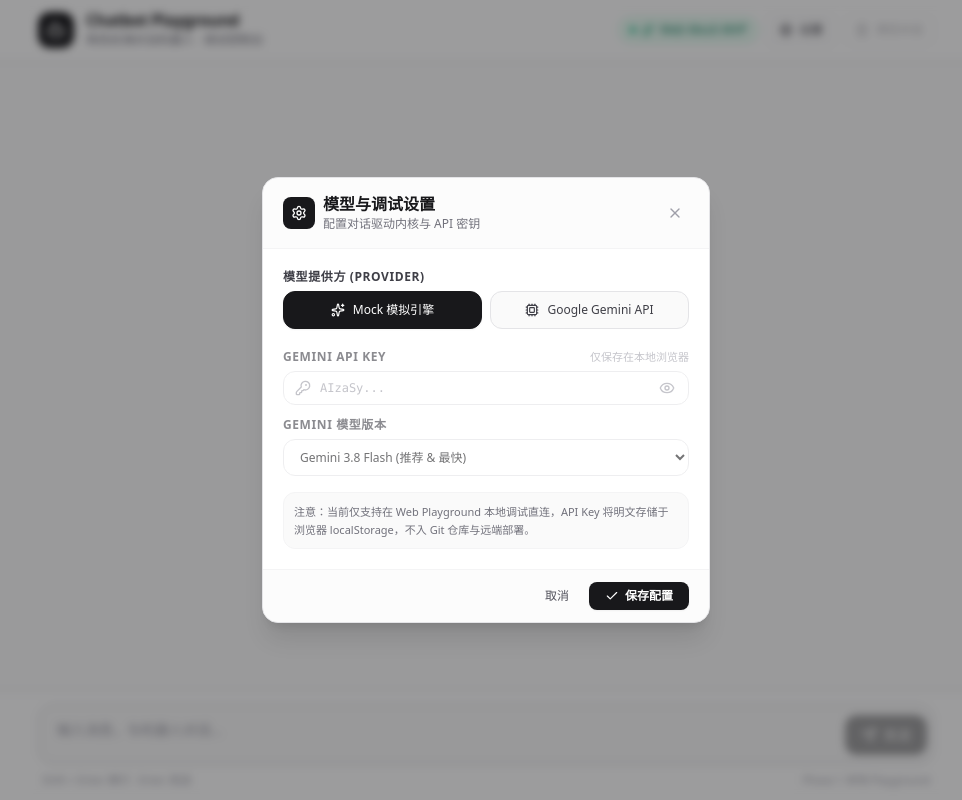
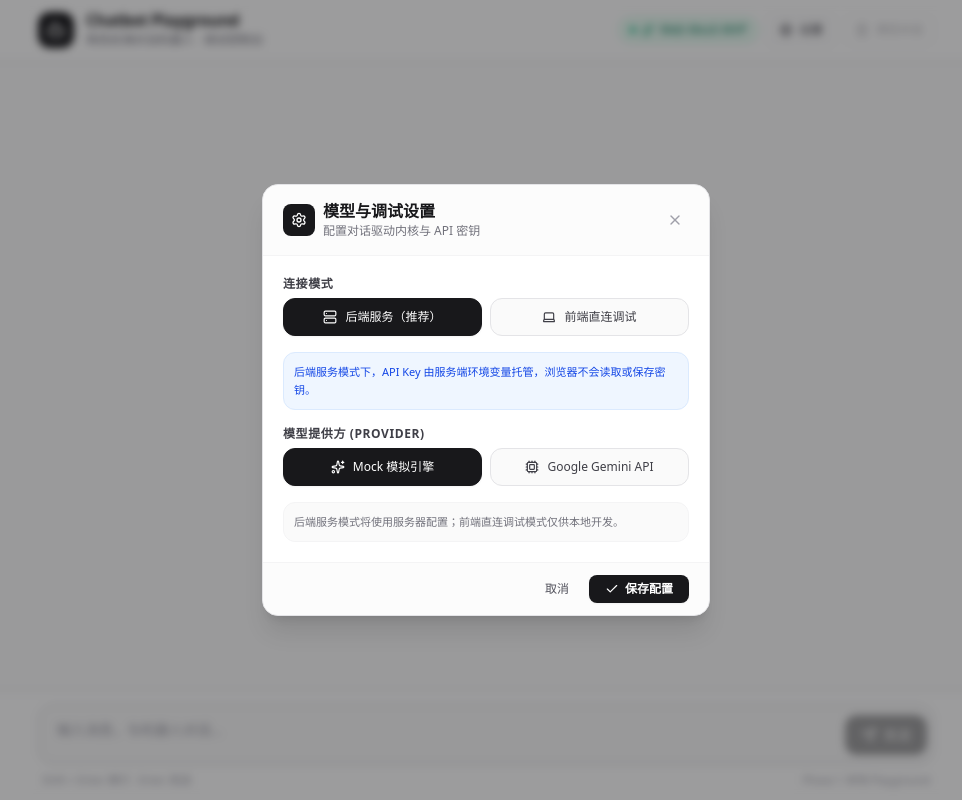
Before and after one commit to AlanLi1091/Gemini-STT-LLM-TTS-01, a React (Vite) app: page / in a window 1280 px wide. Both pictures are taken after a click on the button "设置". Shown: the whole page, without its empty margins (154-1116 px from the left). Built offline with nearby package versions, Linux system fonts and the light colour scheme.

Commit message:
feat(web): add backend connection settings mode (Task 13 Step 2)

```diff
--- a/dev-docs/tests.md
+++ b/dev-docs/tests.md
@@ -1,7 +1,7 @@
 # 测试套件与测试用例台账
 
 > **维护规范**：
-> 1. 本文档是本项目的自动化测试全景台账，完整记录所有测试文件（19 个套件）与具体测试用例（152 个断言项）。
+> 1. 本文档是本项目的自动化测试全景台账，完整记录所有测试文件（19 个套件）与具体测试用例（154 个断言项）。
 > 2. **铁律联动**：后续开发中，每次有新功能开发、重构或测试内容更新时，**必须同步在此台账中维护新增或修改的测试项**，保持与实际测试套件 100% 同步。
 
 ## 1. 测试套件概览看板
@@ -15,8 +15,8 @@
 | 5 | `src/test/task5-interactions.test.tsx` | Task 5 | 体验细节（ADR-005不可变ID / IME防误发 / 清空会话 / 触底滚动） | 7 | ✅ 通过 |
 | 6 | `src/test/chat-adapter-contract.test.ts` | Task 6 / 10 | ChatAdapter 通用契约测试套件（Mock & Gemini send/stream） | 14 | ✅ 通过 |
 | 7 | `src/test/gemini-adapter.test.ts` | Task 7 / 10 | GeminiChatAdapter send & stream 单测（网络全Mock/错误转译/用量提取） | 29 | ✅ 通过 |
-| 8 | `src/test/settings-storage.test.ts` | Task 8 | AppSettings 本地存储、防御性解析与不可见字符清洗 | 10 | ✅ 通过 |
-| 9 | `src/test/settings.test.tsx` | Task 8 | SettingsModal 弹窗交互、表单校验与 Adapter 联动 | 7 | ✅ 通过 |
+| 8 | `src/test/settings-storage.test.ts` | Task 8 / Task 13 Step 2 | AppSettings 本地存储、防御性解析、连接模式迁移与不可见字符清洗 | 11 | ✅ 通过 |
+| 9 | `src/test/settings.test.tsx` | Task 8 / Task 13 Step 2 | SettingsModal 弹窗交互、连接模式、表单校验与 Adapter 联动 | 8 | ✅ 通过 |
 | 10 | `src/hooks/useChat.test.ts` | Task 3 / 9 / 10 | useChat Hook 领域逻辑状态机（流式驱动/中断/重试/生命周期） | 13 | ✅ 通过 |
 | 11 | `src/test/error-and-usage-components.test.tsx` | Task 9 | TokenUsageBadge 徽章与 ChatErrorBanner 错误横幅纯组件测试 | 15 | ✅ 通过 |
 | 12 | `src/test/error-and-usage-integration.test.tsx` | Task 9 | 错误横幅展示/重试/设置联动及 Token 徽章端到端集成测试 | 3 | ✅ 通过 |
@@ -27,7 +27,7 @@
 | 17 | `server/test/chat-stream.test.ts` | Task 12 | SSE 流式管道、心跳、续传声明与中断级联 | 7 | ✅ 通过 |
 | 18 | `server/test/chat-adapter-stream-source.test.ts` | Task 12 | Adapter 自动选择、Mock 降级与标准错误 SSE 透传 | 3 | ✅ 通过 |
 | 19 | `src/test/remote-chat-adapter.test.ts` | Task 13 | RemoteChatAdapter 的 SSE 消费、错误映射与 AbortSignal 传递 | 6 | ✅ 通过 |
-| **合计** | **19 个测试文件** | **Phase 1, 2 & Phase 3** | **全链路领域内核、共享适配器、UI 交互与服务端流式管道** | **152** | **✅ 100% 通过** |
+| **合计** | **19 个测试文件** | **Phase 1, 2 & Phase 3** | **全链路领域内核、共享适配器、UI 交互与服务端流式管道** | **154** | **✅ 100% 通过** |
 
 ---
 
@@ -173,8 +173,8 @@
 - [x] **流式迭代过程中抛出网络异常时转译为 NETWORK_ERROR**
 - [x] **流式调用 SDK 抛出 429 配额异常时转译为 RATE_LIMIT**
 
-### 2.8 `src/test/settings-storage.test.ts` (10 项)
-> **任务对应**：Task 8 · AppSettings 本地存储、防御性解析与不可见字符清洗
+### 2.8 `src/test/settings-storage.test.ts` (11 项)
+> **任务对应**：Task 8 / Task 13 Step 2 · AppSettings 本地存储、防御性解析、连接模式迁移与不可见字符清洗
 
 
 #### Settings persistence and sanitization (ADR-006, Task 8) > sanitizeSettings (防御性解析)
@@ -190,9 +190,10 @@
 - [x] **带首尾空白的 key 在 saveSettings 存入前与 loadSettings 读取后均保持干净 trim**
 - [x] **localStorage 存有损坏的 JSON 字符串时，优雅捕获并回退默认设置**
 - [x] **localStorage 缺少部分字段时，缺失字段自动补齐安全默认值**
+- [x] **新版非法连接模式回退后端服务，旧版配置迁移为前端直连调试模式**
 
-### 2.9 `src/test/settings.test.tsx` (7 项)
-> **任务对应**：Task 8 · SettingsModal 弹窗交互、表单校验与 Adapter 联动
+### 2.9 `src/test/settings.test.tsx` (8 项)
+> **任务对应**：Task 8 / Task 13 Step 2 · SettingsModal 弹窗交互、连接模式、表单校验与 Adapter 联动
 
 
 #### Task 8: 设置面板与模型切换组件行为测试
@@ -203,6 +204,7 @@
 - [x] **⑤ API Key 默认掩码 (password)，点击 eye 按钮切换为明文 (text)**
 - [x] **⑥ 符合无障碍要求：具备 role="dialog"、aria-modal 与 aria-labelledby**
 - [x] **⑦ settings 变更后 activeAdapter 依据 settings.provider / geminiApiKey / geminiModel 重新实例化**
+- [x] **⑧ 后端服务模式隐藏并清除浏览器 API Key，且允许无 Key 保存**
 
 ### 2.10 `src/hooks/useChat.test.ts` (13 项)
 > **任务对应**：Task 3 / 9 / 10 · useChat Hook 领域逻辑状态机（流式驱动/中断/重试/生命周期）
--- a/src/components/SettingsModal.tsx
+++ b/src/components/SettingsModal.tsx
@@ -1,6 +1,6 @@
 import React, { useState, useEffect, useRef } from 'react';
-import { Settings, Eye, EyeOff, X, KeyRound, Cpu, Sparkles, Check, AlertCircle } from 'lucide-react';
-import { AppSettings, AVAILABLE_GEMINI_MODELS, ProviderType } from '../types';
+import { Settings, Eye, EyeOff, X, KeyRound, Cpu, Sparkles, Check, AlertCircle, Server, Laptop } from 'lucide-react';
+import { AppSettings, AVAILABLE_GEMINI_MODELS, ConnectionMode, ProviderType } from '../types';
 
 export interface SettingsModalProps {
   isOpen: boolean;
@@ -16,6 +16,7 @@
   onSave,
 }) => {
   // 草稿态状态管理 (Draft-Confirm 模式)
+  const [draftConnectionMode, setDraftConnectionMode] = useState<ConnectionMode>(settings.connectionMode);
   const [draftProvider, setDraftProvider] = useState<ProviderType>(settings.provider);
   const [draftApiKey, setDraftApiKey] = useState<string>(settings.geminiApiKey);
   const [draftModel, setDraftModel] = useState<string>(settings.geminiModel);
@@ -28,6 +29,7 @@
   // 当弹窗打开时，重置草稿态与错误，并捕获焦点
   useEffect(() => {
     if (isOpen) {
+      setDraftConnectionMode(settings.connectionMode);
       setDraftProvider(settings.provider);
       setDraftApiKey(settings.geminiApiKey);
       setDraftModel(settings.geminiModel);
@@ -61,15 +63,16 @@
     const cleanedKey = draftApiKey.trim().replace(/[^\x20-\x7E]/g, '');
 
     // 校验规则：provider 切到 gemini 且 key 为空 → 行内提示 + 阻止保存
-    if (draftProvider === 'gemini' && !cleanedKey) {
+    if (draftConnectionMode === 'direct' && draftProvider === 'gemini' && !cleanedKey) {
       setValidationError('切换为 Gemini 模型时，请输入有效的 API Key');
       return;
     }
 
     setValidationError(null);
     onSave({
+      connectionMode: draftConnectionMode,
       provider: draftProvider,
-      geminiApiKey: cleanedKey,
+      geminiApiKey: draftConnectionMode === 'server' ? '' : cleanedKey,
       geminiModel: draftModel,
     });
     onClose();
@@ -121,6 +124,56 @@
 
         {/* 表单主体 */}
         <div className="p-5 space-y-4 text-sm">
+          {/* 连接模式切换 */}
+          <div className="space-y-1.5">
+            <label className="block text-xs font-semibold text-zinc-700 uppercase tracking-wider">
+              连接模式
+            </label>
+            <div className="grid grid-cols-2 gap-2">
+              <button
+                type="button"
+                id="connection-server-btn"
+                onClick={() => {
+                  setDraftConnectionMode('server');
+                  setValidationError(null);
+                }}
+                className={`flex items-center justify-center gap-2 p-2.5 rounded-xl border text-xs font-medium transition-all cursor-pointer ${
+                  draftConnectionMode === 'server'
+                    ? 'border-zinc-900 bg-zinc-900 text-white shadow-xs'
+                    : 'border-zinc-200 bg-zinc-50 text-zinc-700 hover:bg-zinc-100'
+                }`}
+              >
+                <Server className="w-3.5 h-3.5" />
+                <span>后端服务（推荐）</span>
+              </button>
+              <button
+                type="button"
+                id="connection-direct-btn"
+                onClick={() => {
+                  setDraftConnectionMode('direct');
+                  setValidationError(null);
+                }}
+                className={`flex items-center justify-center gap-2 p-2.5 rounded-xl border text-xs font-medium transition-all cursor-pointer ${
+                  draftConnectionMode === 'direct'
+                    ? 'border-zinc-900 bg-zinc-900 text-white shadow-xs'
+                    : 'border-zinc-200 bg-zinc-50 text-zinc-700 hover:bg-zinc-100'
+                }`}
+              >
+                <Laptop className="w-3.5 h-3.5" />
+                <span>前端直连调试</span>
+              </button>
+            </div>
+          </div>
+
+          {draftConnectionMode === 'server' && (
+            <div
+              id="server-managed-credentials-notice"
+              className="p-2.5 rounded-xl bg-blue-50 border border-blue-100 text-[11px] text-blue-700 leading-relaxed"
+            >
+              后端服务模式下，API Key 由服务端环境变量托管，浏览器不会读取或保存密钥。
+            </div>
+          )}
+
           {/* Provider 切换 */}
           <div className="space-y-1.5">
             <label className="block text-xs font-semibold text-zinc-700 uppercase tracking-wider">
@@ -162,7 +215,8 @@
             </div>
           </div>
 
-          {/* Gemini 设置区（仅在选择 Gemini 或需要填写 key 时活跃，但均可预填） */}
+          {/* Gemini 设置区仅供前端直连调试使用 */}
+          {draftConnectionMode === 'direct' && (
           <div className={`space-y-3 pt-1 transition-opacity ${draftProvider === 'gemini' ? 'opacity-100' : 'opacity-60'}`}>
             {/* Gemini API Key */}
             <div className="space-y-1.5">
@@ -225,6 +279,7 @@
               </select>
             </div>
           </div>
+          )}
 
           {/* 校验错误提示 */}
           {validationError && (
@@ -239,7 +294,9 @@
 
           {/* 边界提示 (ADR-006) */}
           <div className="p-2.5 rounded-xl bg-zinc-50 border border-zinc-100 text-[11px] text-zinc-500 leading-relaxed">
-            注意：当前仅支持在 Web Playground 本地调试直连，API Key 将明文存储于浏览器 localStorage，不入 Git 仓库与远端部署。
+            {draftConnectionMode === 'server'
+              ? '后端服务模式将使用服务器配置；前端直连调试模式仅供本地开发。'
+              : '直连调试模式会将 API Key 明文存储于浏览器 localStorage，不入 Git 仓库与远端部署。'}
           </div>
         </div>
 
--- a/src/settings.ts
+++ b/src/settings.ts
@@ -12,6 +12,13 @@
   }
 
   const record = raw as Record<string, unknown>;
+
+  // 旧版设置没有连接模式，保留其浏览器直连行为，避免升级后意外改变运行路径
+  const connectionMode = record.connectionMode === undefined
+    ? 'direct'
+    : record.connectionMode === 'direct'
+      ? 'direct'
+      : 'server';
 
   // 校验 provider
   const provider = record.provider === 'gemini' ? 'gemini' : 'mock';
@@ -30,6 +37,7 @@
       : DEFAULT_SETTINGS.geminiModel;
 
   return {
+    connectionMode,
     provider,
     geminiApiKey,
     geminiModel,
--- a/src/types.ts
+++ b/src/types.ts
@@ -12,8 +12,10 @@
 } from '@core/chat';
 
 export type ProviderType = 'mock' | 'gemini';
+export type ConnectionMode = 'server' | 'direct';
 
 export interface AppSettings {
+  connectionMode: ConnectionMode;
   provider: ProviderType;
   geminiApiKey: string;
   geminiModel: string;
@@ -26,6 +28,7 @@
 ] as const;
 
 export const DEFAULT_SETTINGS: Readonly<AppSettings> = Object.freeze({
+  connectionMode: 'server',
   provider: 'mock',
   geminiApiKey: '',
   geminiModel: 'gemini-3.8-flash',
```
Also changed, not shown: 2 other files (tests, documents, lock files or other folders).
